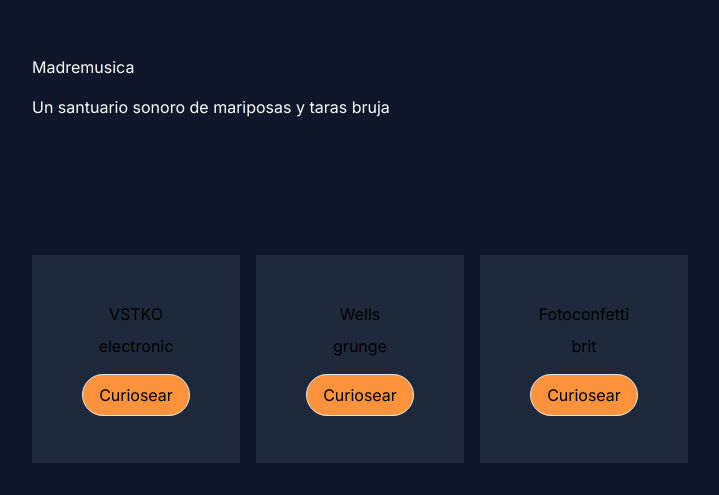
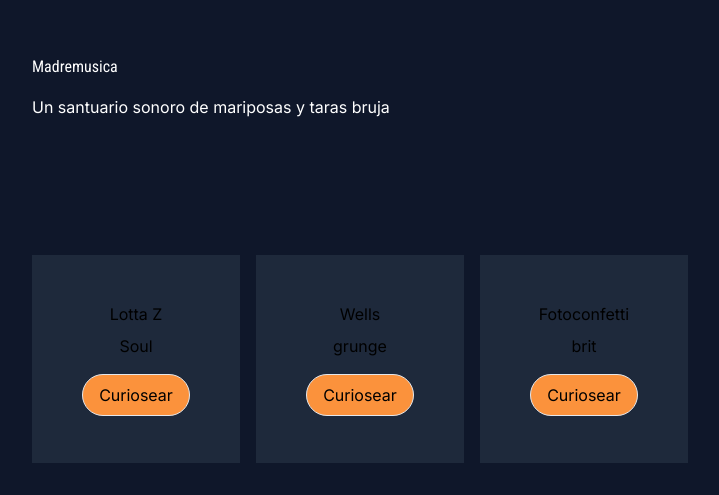
Before and after one commit to eduferrerm/record-label-app, a Next.js app: page / in a window 1280 px wide. Shown: the part 305-800 px from the top of the page, without its empty margins (0-719 px from the left). Built offline with nearby package versions, Linux system fonts and the light colour scheme.

Commit message:
Design system settings configured in tailwind

```diff
--- a/app/page.tsx
+++ b/app/page.tsx
@@ -1,8 +1,34 @@
-import HomeHero from "@/components/Hero/HomeHero";
+import HomeHero from "@/components/Home_Hero/HomeHero";
+
+import { Roboto } from "next/font/google";
+import { Roboto_Condensed } from "next/font/google";
+
+const robotoRegular = Roboto({
+  subsets: ["latin"],
+  weight: "400",
+  style: "normal",
+  variable: "--font-roboto-regular",
+});
+
+const robotoCondensedMedium = Roboto_Condensed({
+  subsets: ["latin"],
+  weight: "400",
+  style: "normal",
+  variable: "--font-roboto-condensed-medium",
+});
+
+const robotoCondensedBold = Roboto_Condensed({
+  subsets: ["latin"],
+  weight: "700",
+  style: "normal",
+  variable: "--font-roboto-condensed-bold",
+});
 
 export default function Home() {
   return (
-    <main>
+    <main
+      className={`${robotoRegular.variable} ${robotoCondensedMedium.variable} ${robotoCondensedBold.variable}`}
+    >
       <HomeHero />
     </main>
   );
--- a/components/Hero/HeroCarousel/HeroCarouselItem.tsx
+++ /dev/null
@@ -1,40 +0,0 @@
-import { BaseSyntheticEvent, useRef, useState } from "react";
-
-type CarouselItemData = {
-  name: string;
-  genres: string[];
-  callback: (node: HTMLDivElement | null) => void;
-};
-
-const styles = {
-  itemContainer: `inline-flex flex-shrink-0 flex-col self-end items-center justify-center bg-slate-800 p-4 transition-all duration-500`,
-  button: `rounded-full border bg-orange-400 px-4 py-2`,
-};
-
-export default function HeroCarouselItem(props: CarouselItemData) {
-  const { name, genres, callback } = props;
-  const [itemIsExpanded, setItemIsExpanded] = useState(false);
-  const cardRef = useRef<HTMLDivElement>(null);
-
-  return (
-    <div
-      className={`${styles.itemContainer} ${
-        itemIsExpanded ? "h-screen w-screen" : "h-52 w-52"
-      }`}
-      ref={cardRef}
-    >
-      <h2 className="mb-2">{name}</h2>
-      <h3 className="mb-4">{genres[0]}</h3>
-      <button
-        className={styles.button}
-        data-target-type="button"
-        onClick={() => {
-          callback(cardRef.current);
-          setItemIsExpanded(!itemIsExpanded);
-        }}
-      >
-        Curiosear
-      </button>
-    </div>
-  );
-}
--- a/components/Hero/HeroCarousel/HeroCarousel.tsx
+++ b/components/Home_Hero/HeroCarousel/HeroCarousel.tsx
@@ -2,11 +2,7 @@ import { useRef, useState } from "react";
 import { mockDataBand } from "@/mockData";
 import { transformCardWrapper, removeTransform } from "./HeroCarouselHelpers";
 
-import HeroCarouselItem from "@/components/Hero/HeroCarousel/HeroCarouselItem";
-
-type Header = {
-  children: React.ReactNode;
-};
+import HeroCarouselItem from "@/components/Home_Hero/HeroCarousel/HeroCarouselItem";
 
 const styles = {
   heroContainer: `relative min-w-screen flex min-h-screen flex-col justify-center bg-slate-900 p-8 align-middle overflow-hidden`,
@@ -16,6 +12,10 @@ const styles = {
     width: "100vw",
     marginLeft: "calc((100% - 100vw)/2)",
   },
+};
+
+type Header = {
+  children: React.ReactNode;
 };
 
 export default function HeroCarousel({ children }: Header): React.ReactNode {
@@ -67,6 +67,7 @@ export default function HeroCarousel({ children }: Header): React.ReactNode {
               name={band.name}
               genres={band.genres}
               callback={handleCarouselItemClick}
+              recentActivity={band.recentActivity}
             />
           ))}
         </div>
--- /dev/null
+++ b/components/Home_Hero/HeroCarousel/HeroCarouselItem.tsx
@@ -0,0 +1,68 @@
+import { useRef, useState } from "react";
+
+const styles = {
+  itemContainer: `relative inline-flex flex-shrink-0 flex-col self-end items-center justify-center overflow-hidden bg-slate-800 p-4 transition-all duration-500`,
+  contentContainer: `relative z-20 flex flex-col items-center justify-center`,
+  button: `rounded-full border bg-orange-400 px-4 py-2`,
+};
+
+enum SlideType {
+  "song",
+  "event",
+  "about",
+  "video",
+  "post",
+}
+
+export type SlideData = {
+  type: string;
+  data: {
+    cover: string | null;
+    title: string;
+    metaData: string[];
+    cta: string[];
+  };
+};
+
+type CarouselItemData = {
+  name: string;
+  genres: string[];
+  recentActivity: SlideData[];
+  callback: (node: HTMLDivElement | null) => void;
+};
+
+export default function HeroCarouselItem({
+  name,
+  genres,
+  callback,
+  recentActivity,
+}: CarouselItemData) {
+  const [itemIsExpanded, setItemIsExpanded] = useState(false);
+  const cardRef = useRef<HTMLDivElement>(null);
+
+  console.log("recentActivity:", recentActivity);
+
+  return (
+    <div
+      className={`${styles.itemContainer} ${
+        itemIsExpanded ? "h-screen w-screen" : "h-52 w-52"
+      }`}
+      ref={cardRef}
+    >
+      <div className={styles.contentContainer}>
+        <h2 className="mb-2">{name}</h2>
+        <h3 className="mb-4">{genres[0]}</h3>
+        <button
+          className={styles.button}
+          data-target-type="button"
+          onClick={() => {
+            callback(cardRef.current);
+            setItemIsExpanded(!itemIsExpanded);
+          }}
+        >
+          Curiosear
+        </button>
+      </div>
+    </div>
+  );
+}
--- a/components/Hero/HomeHero.tsx
+++ b/components/Home_Hero/HomeHero.tsx
@@ -1,13 +1,12 @@
 "use client";
 
 import { ReactNode } from "react";
-
-import HeroCarousel from "@/components/Hero/HeroCarousel/HeroCarousel";
+import HeroCarousel from "@/components/Home_Hero/HeroCarousel/HeroCarousel";
 
 export default function HomeHero() {
   const HeroHeader: ReactNode = (
     <>
-      <h1 className="mb-4 text-white">Madremusica</h1>
+      <h1 className="mb-4 font-mds-sans-cond-bold text-white">Madremusica</h1>
       <h2 className="mb-4 text-white">
         Un santuario sonoro de mariposas y taras bruja
       </h2>
--- a/mockData.js
+++ b/mockData.js
@@ -1,32 +1,75 @@
-// Hero Item Schema
-/*
-{
-  name: "VSTKO",
-  genres: ["electronic", "grunge", "alternative"],
-  streamingURLs: {
-    spotify: 'https://spotify/yeah',
-    appleMusic: https://apple-music/yeah
-  }
-  recentActivity: [
-    // this array should populate dynamically, and take any of:
-      // songs object, video object, post object, event object
-      // should populate based on the latest updates, use timestamps for uploaded content
-      // Use Enum
-  ]
-},
-*/
-
 export const mockDataBand = [
   {
-    name: "VSTKO",
-    genres: ["electronic", "grunge", "alternative"],
+    name: "Lotta Z",
+    genres: ["Soul", "Hip Hop", "Funk"],
+    recentActivity: [
+      {
+        type: "song",
+        data: {
+          cover: "image-path",
+          title: "Lluvia Cielo Azul",
+          metaData: ["Soul", "Hip Hip", "Tropical"],
+          cta: [
+            "https://open.spotify.com/album/0qsZRpvWYP6fkuosOaGo0D",
+            "https://soundcloud.com/you/insights/tracks/versus-the-knockout-golden-morning",
+            "https://tidal.com/browse/artist/24034301",
+            "https://music.apple.com/us/browse",
+          ],
+        },
+      },
+      {
+        type: "song",
+        data: {
+          cover: "image-path",
+          title: "Baoooom",
+          metaData: ["Funk", "Hip Hop", "Something"],
+          cta: [
+            "https://open.spotify.com/album/0qsZRpvWYP6fkuosOaGo0D",
+            "https://soundcloud.com/you/insights/tracks/versus-the-knockout-golden-morning",
+            "https://tidal.com/browse/artist/24034301",
+            "https://music.apple.com/us/browse",
+          ],
+        },
+      },
+      {
+        type: "about",
+        data: {
+          cover: null,
+          title: "Sobre Lotta Z",
+          metaData: ["Letras", "Manifesto", "Lanzamientos"],
+          cta: ["url-to-dynamic-page"],
+        },
+      },
+    ],
   },
   {
     name: "Wells",
     genres: ["grunge", "alternative", "psycodelic"],
+    recentActivity: [
+      {
+        type: "about",
+        data: {
+          cover: null,
+          title: "Sobre Wells",
+          metaData: ["Letras", "Manifesto", "Lanzamientos"],
+          cta: ["url-to-dynamic-page"],
+        },
+      },
+    ],
   },
   {
     name: "Fotoconfetti",
     genres: ["brit", "orquestado", "cinematic"],
+    recentActivity: [
+      {
+        type: "about",
+        data: {
+          cover: null,
+          title: "Sobre Fotoconfetti",
+          metaData: ["Letras", "Manifesto", "Lanzamientos"],
+          cta: ["url-to-dynamic-page"],
+        },
+      },
+    ],
   },
 ];
--- a/tailwind.config.ts
+++ b/tailwind.config.ts
@@ -8,11 +8,52 @@ const config: Config = {
   ],
   theme: {
     extend: {
+      fontFamily: {
+        'mds-sans': ['var(--font-roboto-regular)'],
+        'mds-sans-cond-med': ['var(--font-roboto-condensed-medium)'],
+        'mds-sans-cond-bold': ['var(--font-roboto-condensed-bold)'],
+      },
+      colors: {
+        'mds-grey': {
+          50: 'hsla(0, 0, 100%, 100%)',
+          100: 'hsla(0, 0, 92%, 100%)',
+          200: 'hsla(0, 0, 81%, 100%)',
+          300: 'hsla(0, 0, 15%, 50%)',
+          400: 'hsla(0, 0, 16%, 60%)',
+          500: 'hsla(0, 0, 28%, 100%)',
+          600: 'hsla(0, 0, 15%, 100%)',
+        }
+      },
       backgroundImage: {
         "gradient-radial": "radial-gradient(var(--tw-gradient-stops))",
         "gradient-conic":
           "conic-gradient(from 180deg at 50% 50%, var(--tw-gradient-stops))",
       },
+      spacing: {
+        // Fibonacci spacing using 4 as unit value: 4, 8, 12, 20, 32, 52, 84, 136
+        'mds-space-1': '1rem',
+        'mds-space-2': '2rem',
+        'mds-space-3': '3rem',
+        'mds-space-4': '5rem',
+        'mds-space-5': '8rem',
+        'mds-space-6': '13rem',
+        'mds-space-7': '21rem',
+        'mds-space-8': '34rem',
+      },
+      fontSize: {
+        'mds-text-1': '3rem',
+        'mds-text-2': '3.5rem',
+        'mds-text-3': '4.5rem',
+        'mds-text-4': '6rem',
+        'mds-text-5': '7.5rem',
+        'mds-text-6': '10.75rem',
+        'mds-text-7': '15rem',
+      },
+      borderRadius: {
+        'mds-rounded-1': '.5rem',
+        'mds-rounded-2': '1rem',
+        'mds-rounded-3': '2rem'
+      }
     },
   },
   plugins: [],
```
Also changed, not shown: components/Home_Hero/HeroCarousel/HeroCarouselHelpers.ts (renamed from components/Hero/HeroCarousel/HeroCarouselHelpers.ts).
